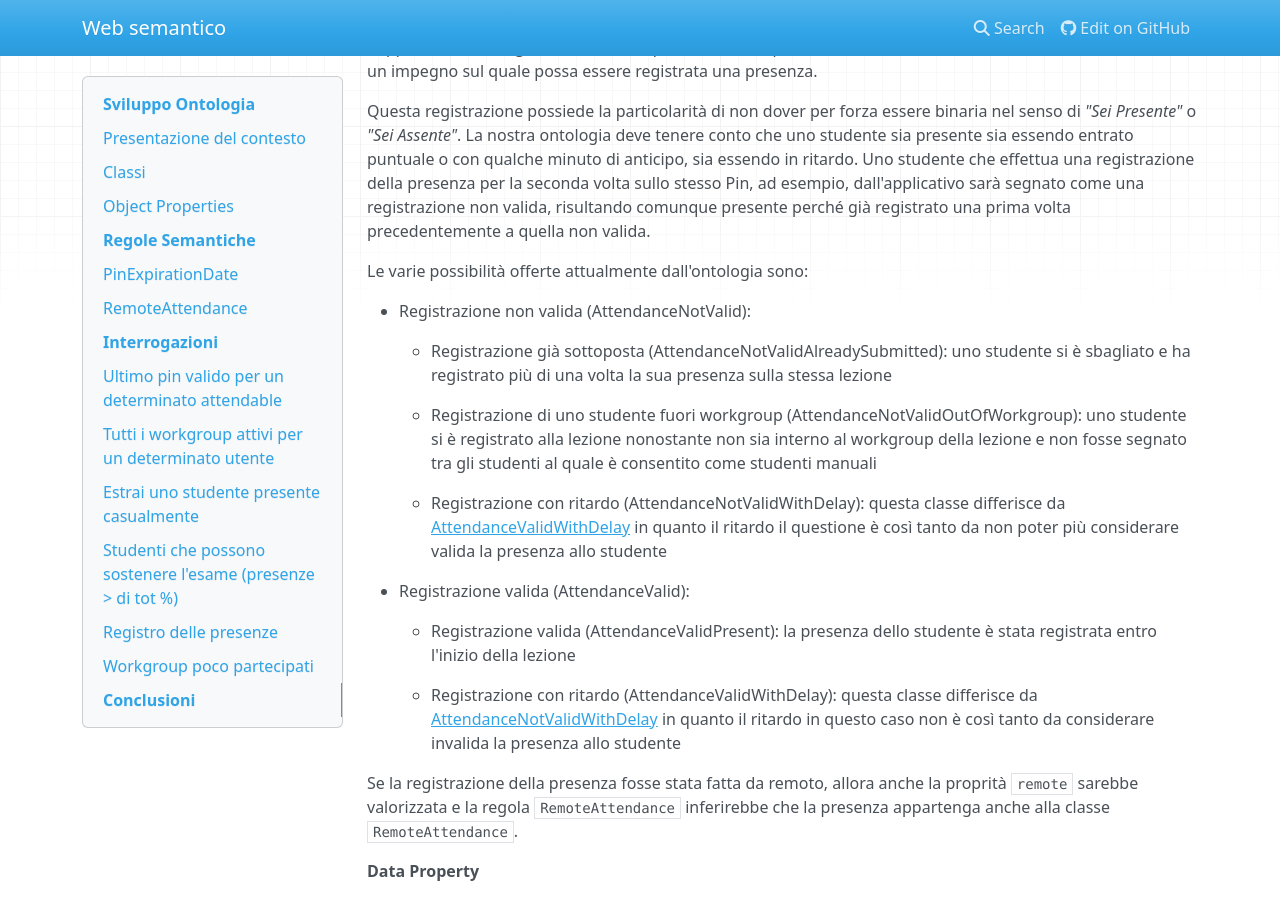
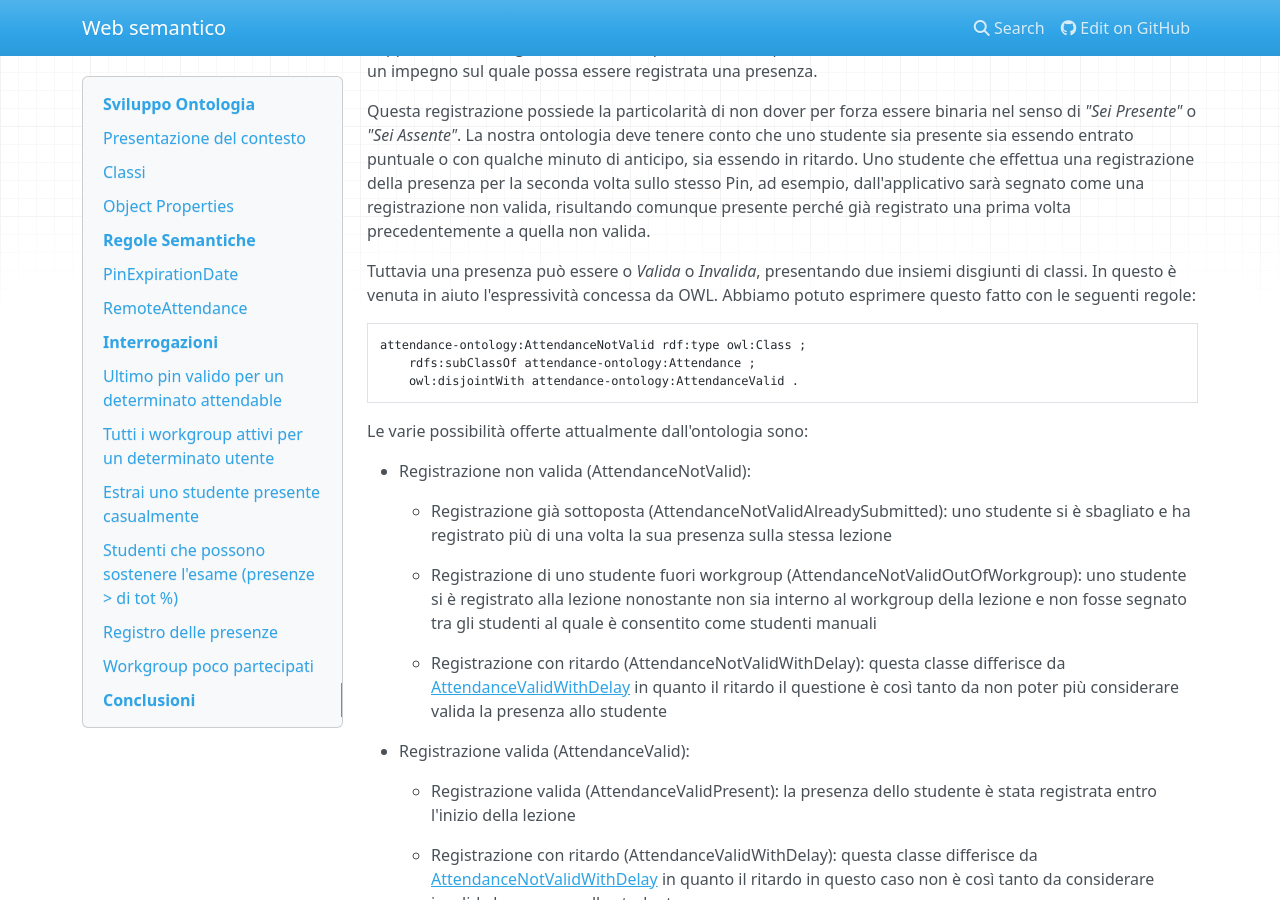
Before and after one commit to lucagiorgettismp/SemanticWebAttendance, an MkDocs documentation site: the page built from docs/index.md, in a window 1280 px wide and 900 px high, scrolled down 7236 px. Built offline with MkDocs 1.6.1, drawn with Linux system fonts in a browser that asks for light colours; nearby versions of some CDN libraries.

Commit message:
fix: express disjoint rules for Attendance

````diff
--- a/docs/index.md
+++ b/docs/index.md
@@ -281,6 +281,14 @@ Possiede una data di creazione (*creation_date*) da valorizzare quando viene gen
 Rappresenta una registrazione di una presenza. Essa quindi richiede un [Pin](#pin) associato ad un [Attendable](#attendable), cioè un impegno sul quale possa essere registrata una presenza.
 
 Questa registrazione possiede la particolarità di non dover per forza essere binaria nel senso di *"Sei Presente"* o *"Sei Assente"*. La nostra ontologia deve tenere conto che uno studente sia presente sia essendo entrato puntuale o con qualche minuto di anticipo, sia essendo in ritardo. Uno studente che effettua una registrazione della presenza per la seconda volta sullo stesso Pin, ad esempio, dall'applicativo sarà segnato come una registrazione non valida, risultando comunque presente perché già registrato una prima volta precedentemente a quella non valida.
+
+Tuttavia una presenza può essere o *Valida* o *Invalida*, presentando due insiemi disgiunti di classi. In questo è venuta in aiuto l'espressività concessa da OWL. Abbiamo potuto esprimere questo fatto con le seguenti regole:
+
+```
+attendance-ontology:AttendanceNotValid rdf:type owl:Class ;
+    rdfs:subClassOf attendance-ontology:Attendance ;
+    owl:disjointWith attendance-ontology:AttendanceValid .
+```
 
 Le varie possibilità offerte attualmente dall'ontologia sono:
 
````
Also changed, not shown: 1 other file.
